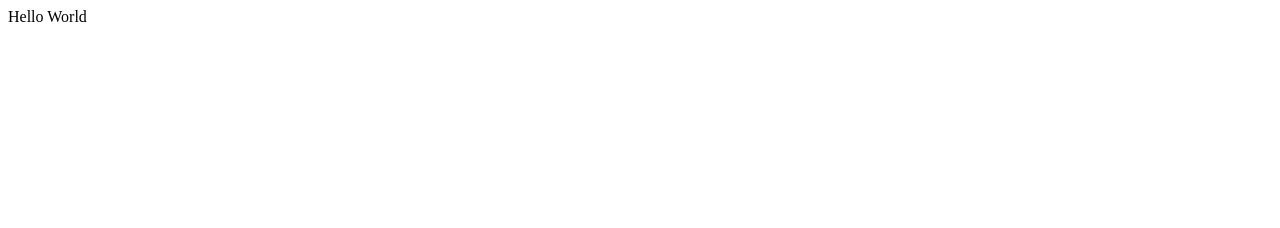
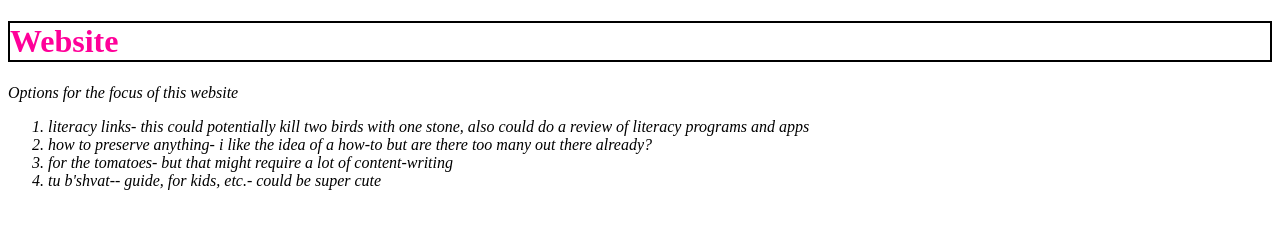
Before and after one commit to HZweig/Personal-Website-Project, a plain HTML site: page index.html in a window 1280 px wide. Drawn offline with Linux system fonts and the light colour scheme.

Commit message:
add html and css pages added some elements

```diff
--- /dev/null
+++ b/css/style.css
@@ -0,0 +1,8 @@
+h1 {
+	color: #FF0099;
+	border: 2px, solid black;
+}
+
+#options {
+	font-style: italic;
+}
--- a/index.html
+++ b/index.html
@@ -1 +1,25 @@
-Hello World
+<!DOCTYPE html>
+<html lang="en">
+<head>
+  <meta charset="UTF-8">
+  <title>Hannah Zweig Website</title>
+  <link rel="stylesheet" href="css/style.css">
+</head>
+
+<body>
+
+<h1>Website</h1>
+
+<div id="options">Options for the focus of this website
+	<ol>
+		<li>literacy links- this could potentially kill two birds with one stone, also could do a review of literacy programs and apps</li>
+		<li>how to preserve anything- i like the idea of a how-to but are there too many out there already?</li>
+		<li>for the tomatoes- but that might require a lot of content-writing</li>
+		<li>tu b'shvat-- guide, for kids, etc.- could be super cute</li>
+
+	</ol>
+
+</div>
+
+</body>
+</html>
```
Also changed, not shown: about.html (added), blog.html (added), contact.html (added).
